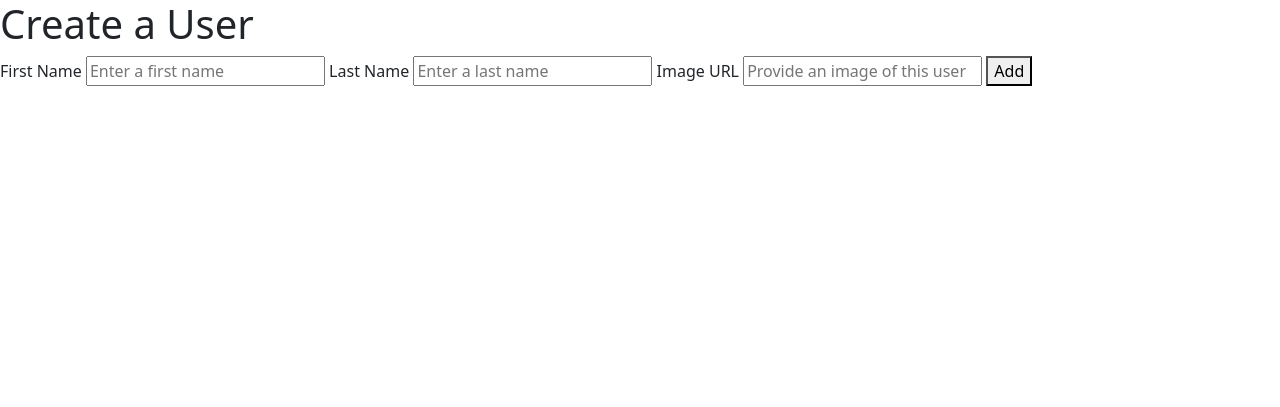
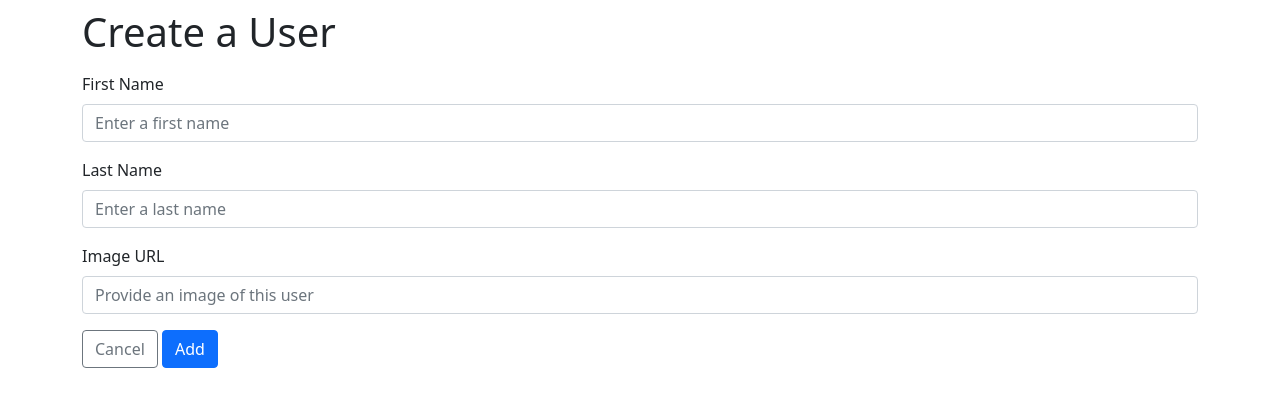
Before and after one commit to KortesmakiAB/Blogly, a Flask app: page /users/new in a window 1280 px wide. Shown: the top 407 px of the page. Run offline with Flask 2, Linux system fonts and the light colour scheme.

Commit message:
bootstrap added

```diff
--- a/templates/base.html
+++ b/templates/base.html
@@ -7,11 +7,13 @@
     <title>Blogly</title>
 </head>
 <body>
-    <div>
-        <div>
-            <h1>{% block header %}{% endblock %}</h1>
+    <div class="container">
+        <div class="row my-2">
+            <div class="col">
+                <h1>{% block header %}{% endblock %}</h1>
+            </div>
         </div>
-        <div>
+        <div class="row">
             {% block content %}{% endblock %}
         </div>
     </div>
--- a/templates/new_user.html
+++ b/templates/new_user.html
@@ -5,15 +5,22 @@ Create a User
 {% endblock %}
 
 {% block content %}
-<div>
+<div class="col">
     <form action="/users/new" method="POST">
-        <label for="f_name">First Name</label>
-        <input type="text" name="f_name" id="f_name" placeholder="Enter a first name" required>
-        <label for="l_name">Last Name</label>
-        <input type="text" name="l_name" id="l_name" placeholder="Enter a last name" required>
-        <label for="i_url">Image URL</label>
-        <input type="url" name="i_url" id="i_url" placeholder="Provide an image of this user">
-        <button type="submit">Add</button>
+        <div class="mb-3">
+            <label for="f_name" class="form-label">First Name</label>
+            <input type="text" name="f_name" id="f_name" class="form-control" placeholder="Enter a first name" required>
+        </div>
+        <div class="mb-3">
+            <label for="l_name" class="form-label">Last Name</label>
+            <input type="text" name="l_name" id="l_name" class="form-control" placeholder="Enter a last name" required>
+        </div>
+        <div class="mb-3">
+            <label for="i_url" class="form-label">Image URL</label>
+            <input type="url" name="i_url" id="i_url" class="form-control" placeholder="Provide an image of this user">
+        </div>
+        <a href="/users" class="btn btn-outline-secondary">Cancel</a>
+        <button type="submit" class="btn btn-primary">Add</button>
     </form>
 </div>
 {% endblock %}
```
Also changed, not shown: templates/details.html (+10 -7 lines), templates/edit.html (+18 -9 lines), templates/users.html (+6 -6 lines).
